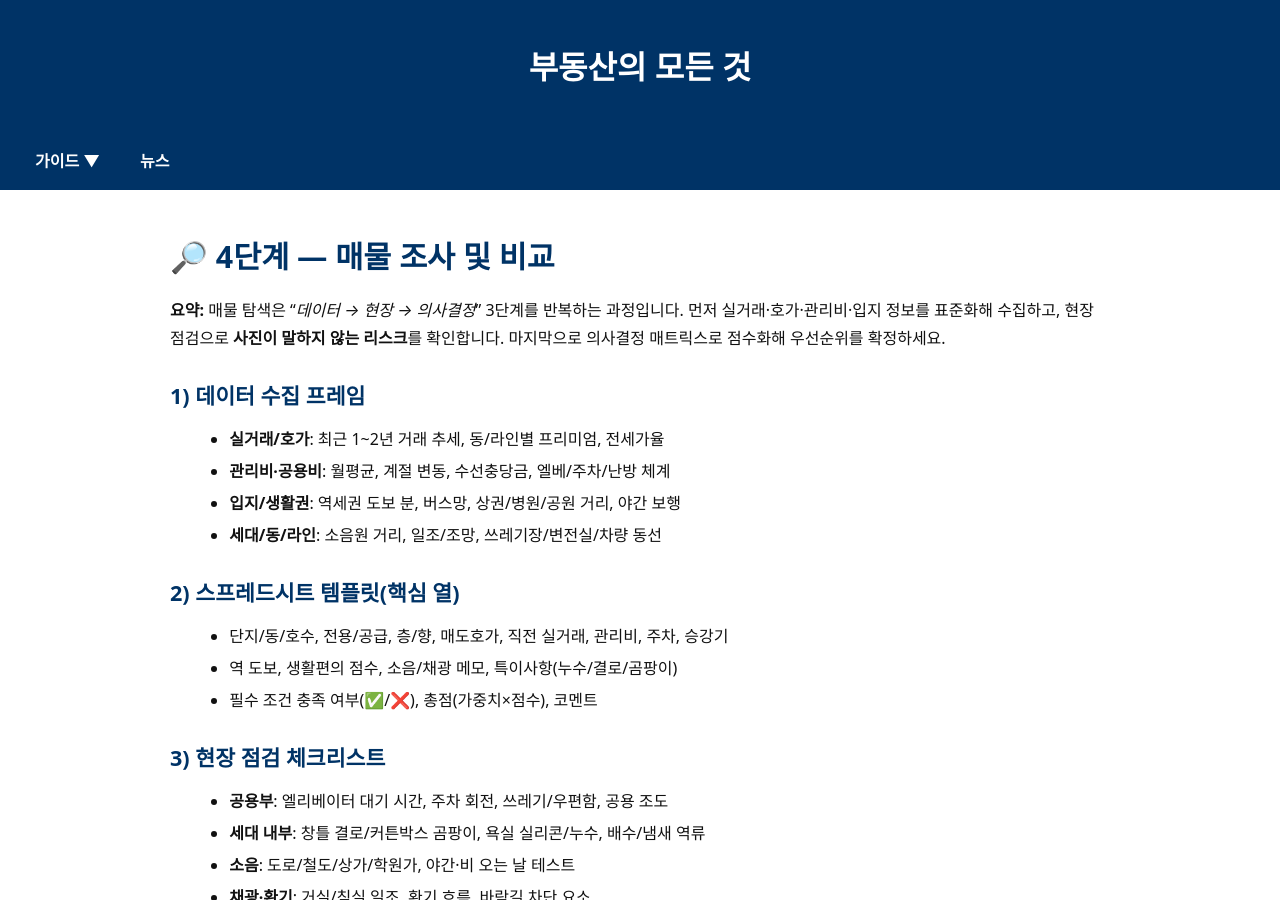
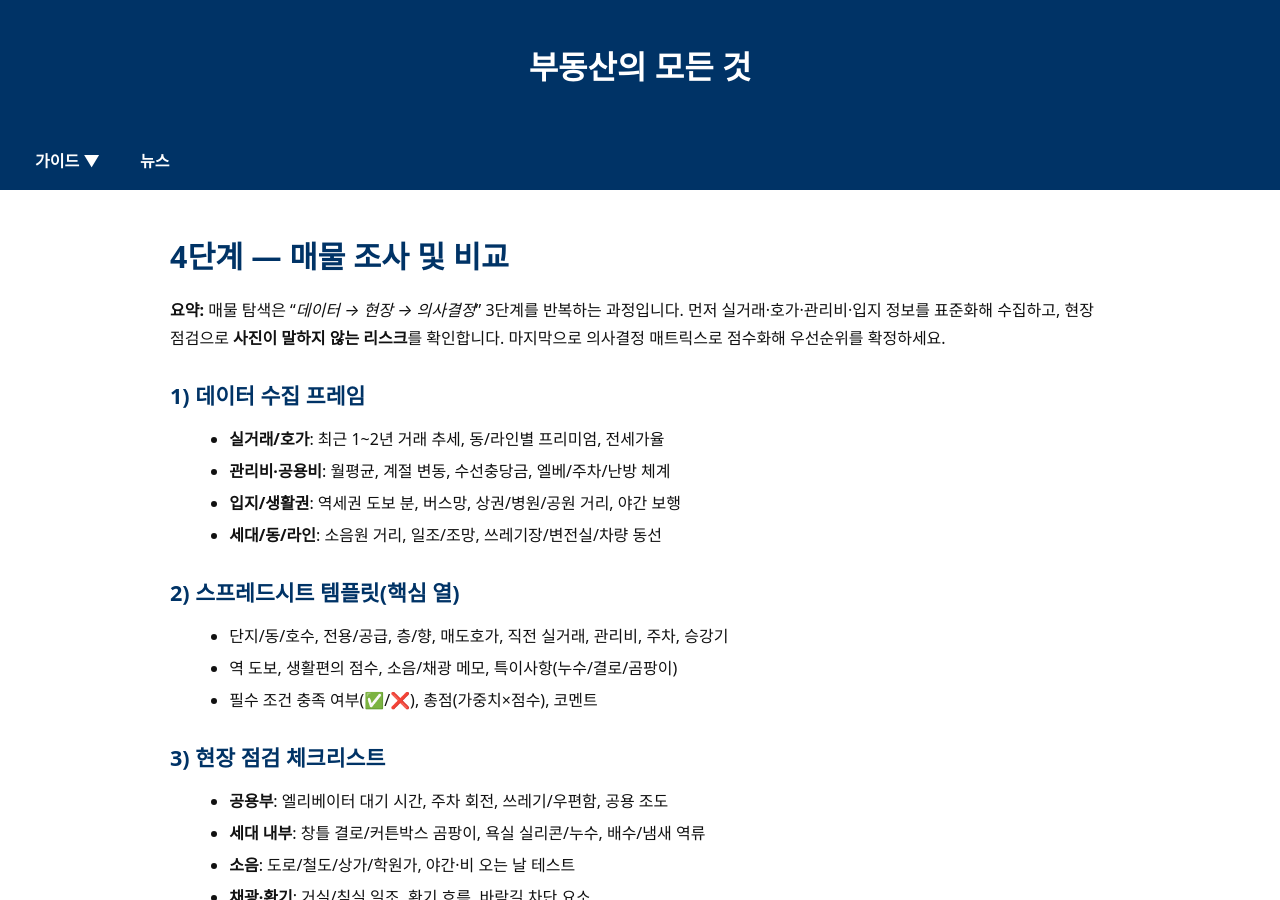
Before and after one commit to kimkisaa/land, a Jekyll site: the page built from guide/4-property-research.md, in a window 1280 px wide and 900 px high. Built offline with Jekyll 4.4.1, drawn with Linux system fonts in a browser that asks for light colours.

```diff
--- a/guide/4-property-research.md
+++ b/guide/4-property-research.md
@@ -8,7 +8,7 @@ last_modified_at: 2025-08-11
 
 <section class="guide-detail">
 
-<h1>🔎 4단계 — 매물 조사 및 비교</h1>
+<h1>4단계 — 매물 조사 및 비교</h1>
 
 <p><strong>요약:</strong> 매물 탐색은 “<em>데이터 → 현장 → 의사결정</em>” 3단계를 반복하는 과정입니다. 먼저 실거래·호가·관리비·입지 정보를 표준화해 수집하고, 현장 점검으로 <strong>사진이 말하지 않는 리스크</strong>를 확인합니다. 마지막으로 의사결정 매트릭스로 점수화해 우선순위를 확정하세요.</p>
 
```
